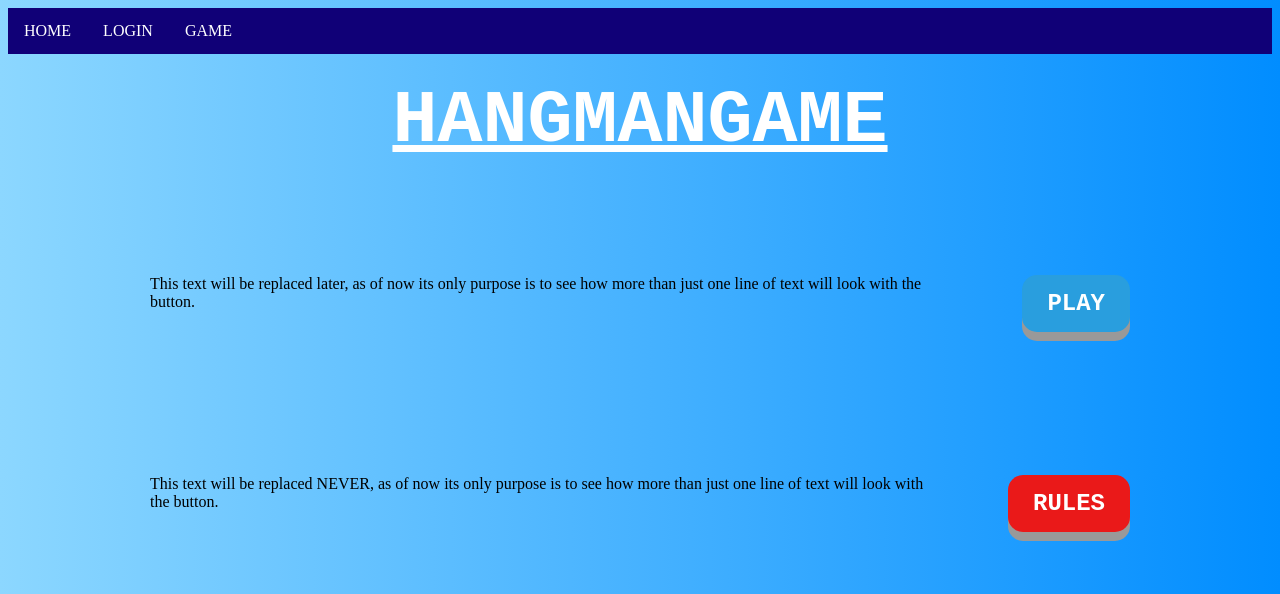
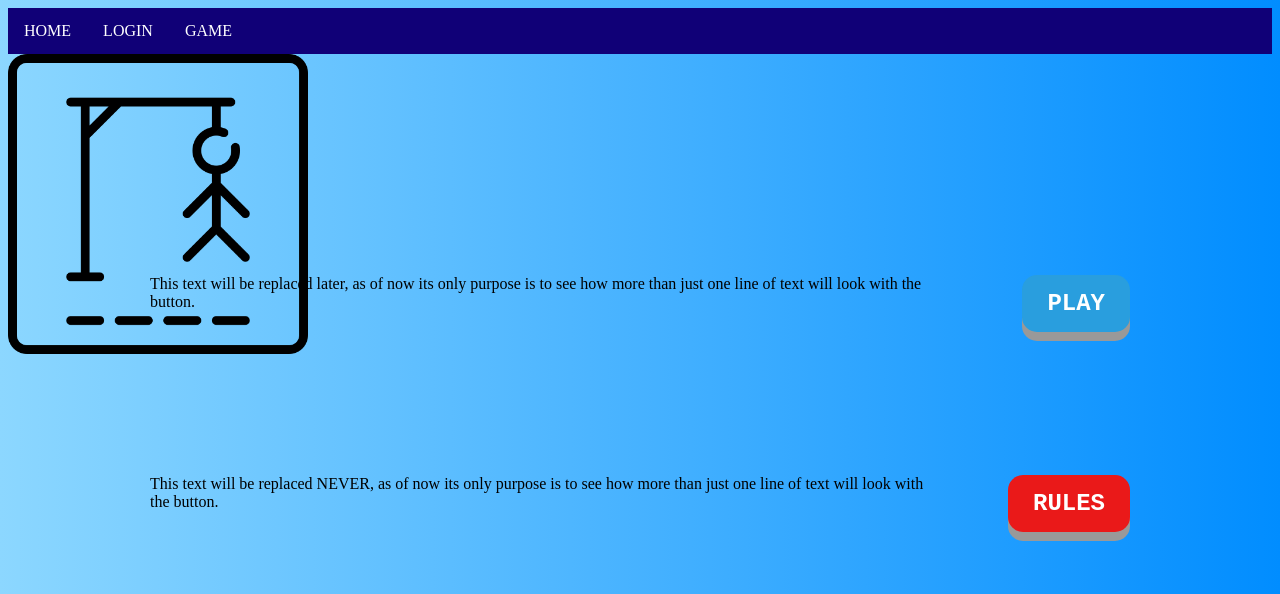
Before and after one commit to jando311/Flask, a Flask app: page / in a window 1280 px wide. Shown: the top 594 px of the page. Run offline with Flask 3, Linux system fonts and the light colour scheme.

Commit message:
damn you path issues

```diff
--- a/static/site.css
+++ b/static/site.css
@@ -133,3 +133,7 @@ footer {
     color: white;
     text-align: center;
 }
+
+img {
+    position: static;
+}
--- a/templates/home.html
+++ b/templates/home.html
@@ -1,8 +1,10 @@
 <!doctype html>
-<html>
+<html lang="en">
 <head>
-    <link rel="stylesheet" type="text/css" href="{{url_for('static', filename='site.css')}}"/>
-    <title>{% block title %}Joshua's Hangman{% endblock %} </title>
+  <meta charset="UTF-8">
+  <meta name="viewport" content="width=device-width, initial-scale=1.0">
+  <link rel="stylesheet" type="text/css" href="{{url_for('static', filename='site.css')}}"/>
+  <title>{% block title %}Joshua's Hangman{% endblock %} </title>
 </head>
 <body>
     <ul>
@@ -12,8 +14,8 @@
     </ul>
     <div class="welcome">
       <section>
+        <img src="pictures/hangman-game.png" alt="logo" style="width:300px" />
         <article class="item">
-          <h1>HANGMANGAME</h1>
           <p class="words">This text will be replaced later, as of now its only purpose is to see how more than just one line of text will look with the button.</p>
           <p class="clickable"><button type="button" class="button">PLAY</button></p>
           <p class="words1">This text will be replaced NEVER, as of now its only purpose is to see how more than just one line of text will look with the button.</p>
```
